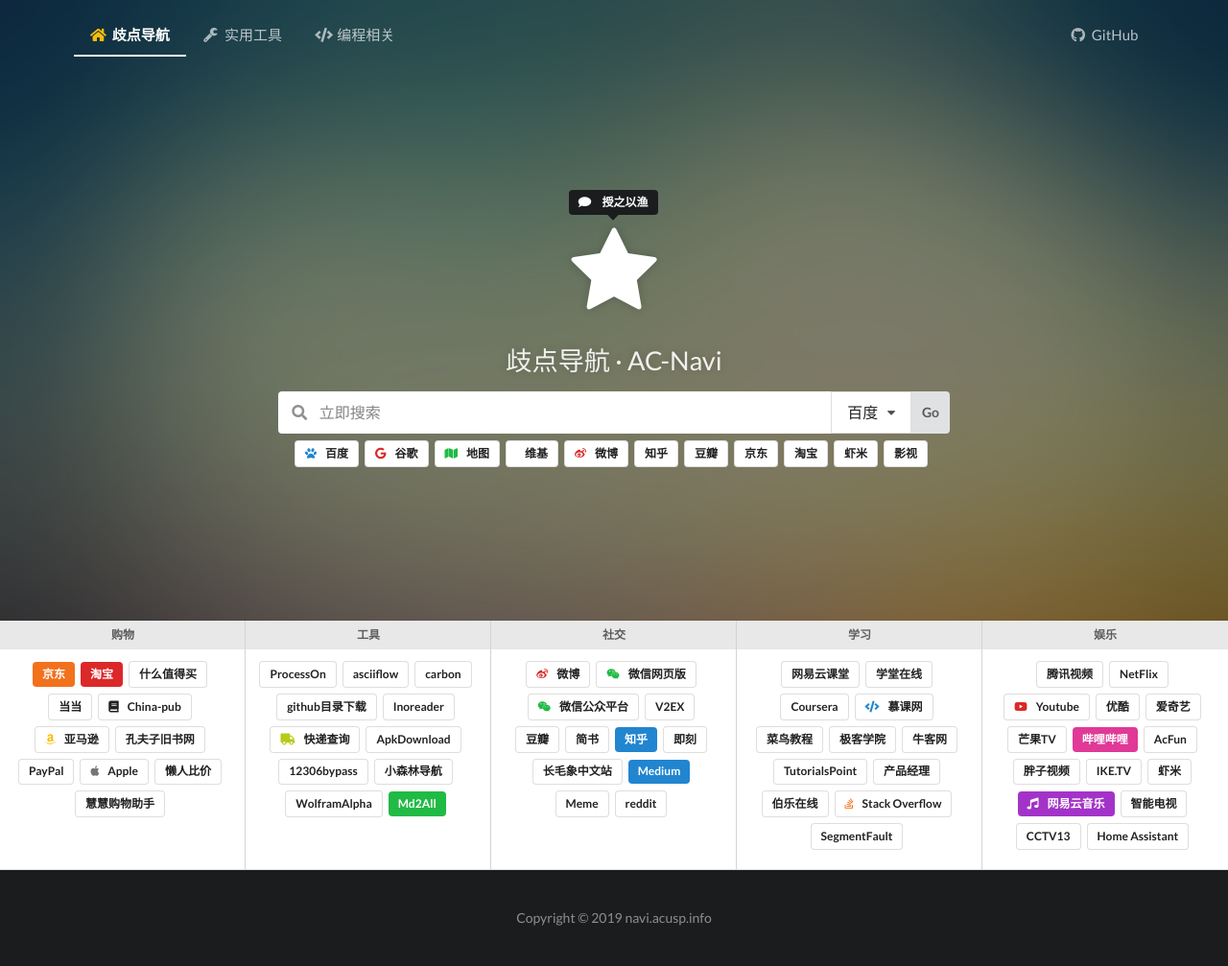
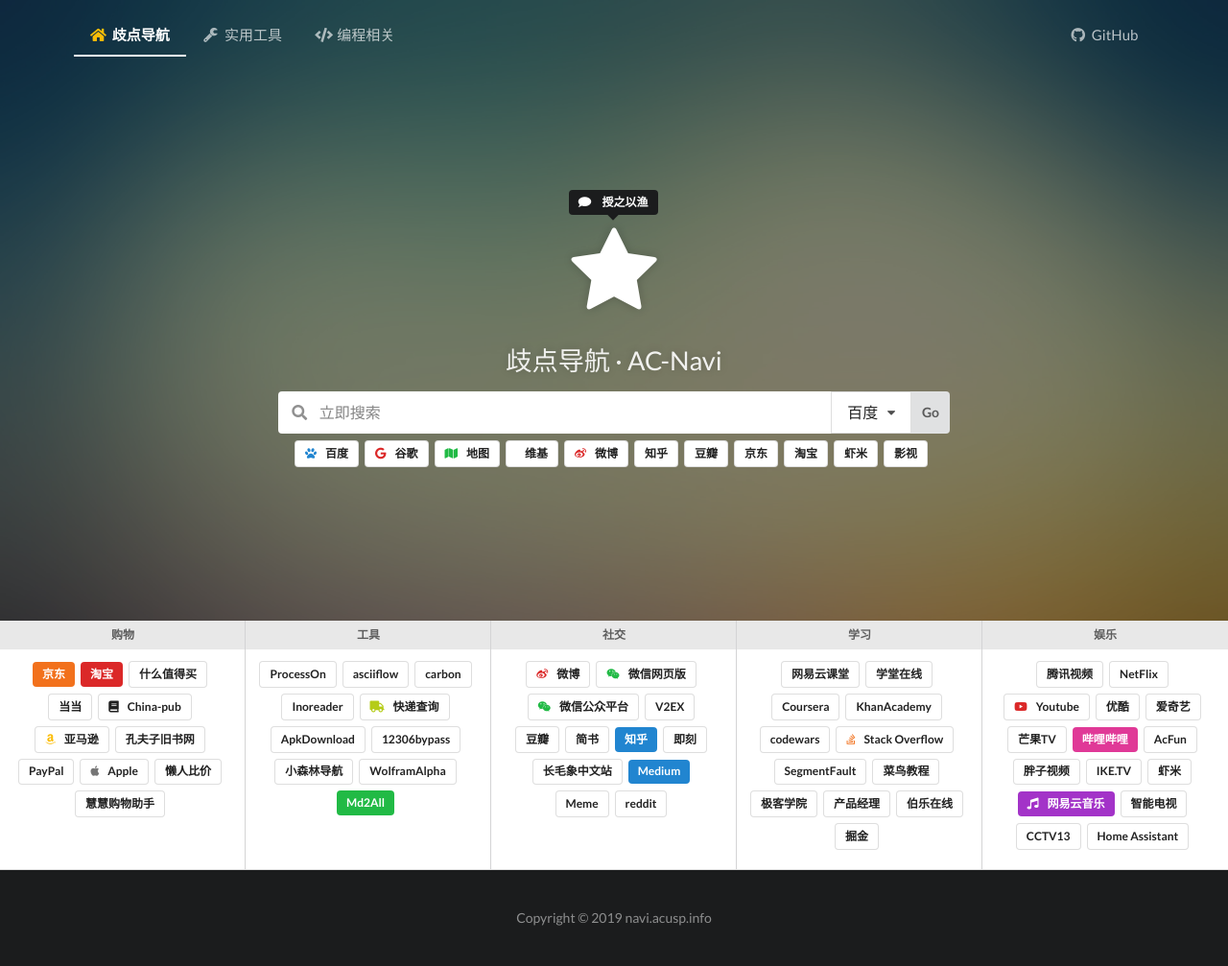
Before and after one commit to acusp/AC-Navi, a Jekyll site: the page built from index.html, in a window 1280 px wide. Shown: the whole page at 96% size. Built offline with Jekyll 4.4.1, drawn with Linux system fonts in a browser that asks for light colours; comment, search, counter and statistics services are not loaded.

Commit message:
Update some links about study

```diff
--- a/_data/home_links.yml
+++ b/_data/home_links.yml
@@ -63,10 +63,6 @@
     - name: carbon
       style: basic
       url: https://carbon.now.sh
-
-    - name: github目录下载
-      style: basic
-      url: http://kinolien.github.io/gitzip/
 
     - name: Inoreader
       style: basic
@@ -166,10 +162,22 @@
       style: basic
       url: https://www.coursera.org/
 
-    - name: 慕课网
+    - name: KhanAcademy
       style: basic
-      icon: code blue
-      url: http://www.imooc.com/
+      url: https://www.khanacademy.org/
+
+    - name: codewars
+      style: basic
+      url: https://www.codewars.com
+
+    - name: Stack Overflow
+      icon: stack overflow orange
+      style: basic
+      url: http://stackoverflow.com/
+
+    - name: SegmentFault
+      style: basic
+      url: http://segmentfault.com/
 
     - name: 菜鸟教程
       style: basic
@@ -179,14 +187,6 @@
       style: basic
       url: http://wiki.jikexueyuan.com/
 
-    - name: 牛客网
-      style: basic
-      url: https://www.nowcoder.com
-
-    - name: TutorialsPoint
-      style: basic
-      url: https://www.tutorialspoint.com/
-
     - name: 产品经理
       style: basic
       url: http://www.woshipm.com/
@@ -195,14 +195,9 @@
       style: basic
       url: http://web.jobbole.com/
 
-    - name: Stack Overflow
-      icon: stack overflow orange
+    - name: 掘金
       style: basic
-      url: http://stackoverflow.com/
-
-    - name: SegmentFault
-      style: basic
-      url: http://segmentfault.com/
+      url: https://juejin.im/
 
 
 
```
